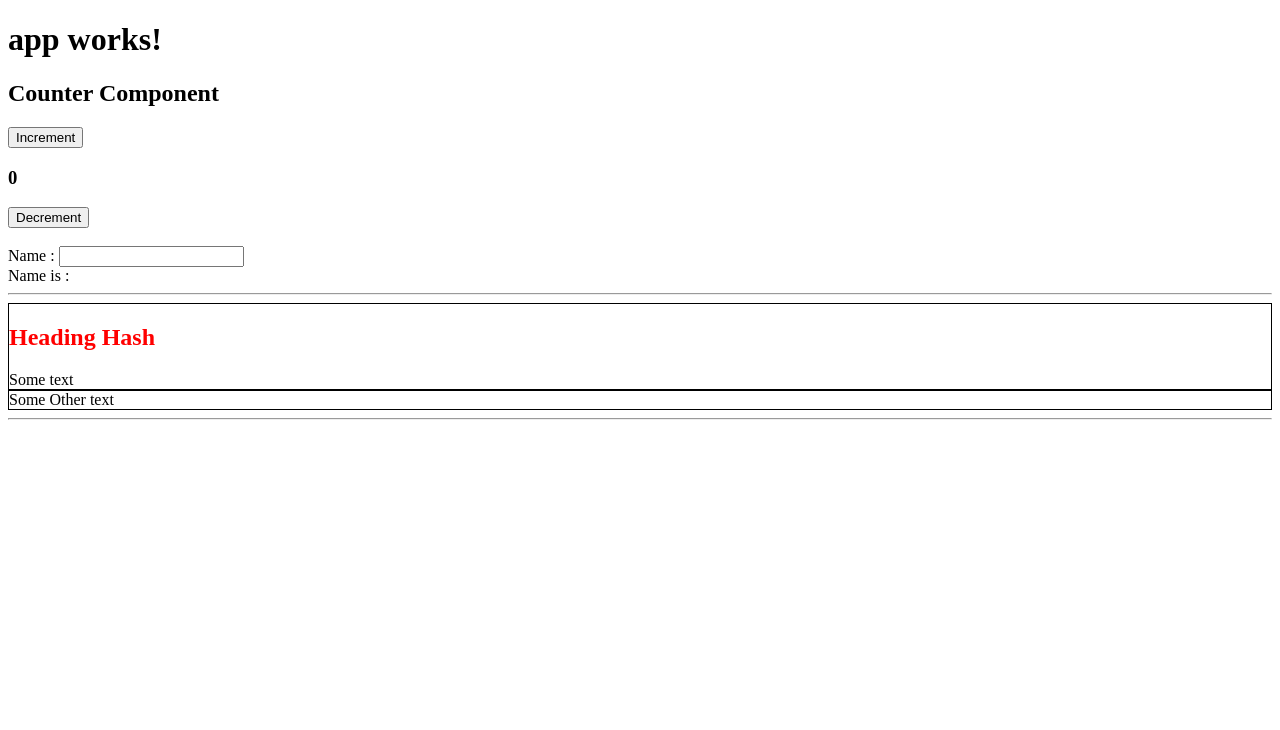
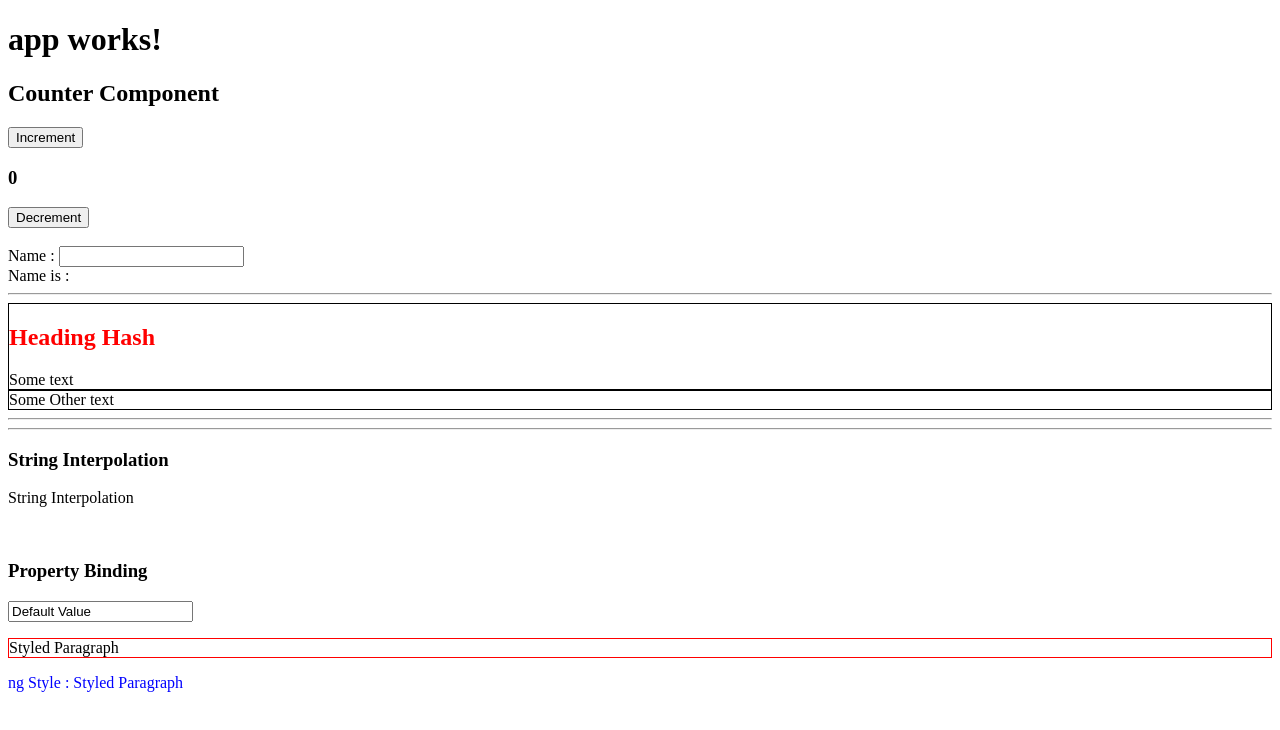
Before and after one commit to kinathru/Angular2CounterDemo, an Angular app: page / in a window 1280 px wide. Shown: the top 730 px of the page. Built offline with nearby package versions, Linux system fonts and the light colour scheme.

Commit message:
property binding

```diff
--- a/src/app/app.component.html
+++ b/src/app/app.component.html
@@ -3,3 +3,4 @@
 </h1>
 <app-counter></app-counter>
 <hr>
+<app-databinding></app-databinding>
--- a/src/app/app.module.ts
+++ b/src/app/app.module.ts
@@ -6,12 +6,16 @@ import { HttpModule } from '@angular/http';
 import { AppComponent } from './app.component';
 import { CounterComponent } from './counter/counter.component';
 import { HashComponent } from './hash/hash.component';
+import { DatabindingComponent } from './databinding/databinding.component';
+import { PropertyBindingComponent } from './databinding/property-binding.component';
 
 @NgModule({
   declarations: [
     AppComponent,
     CounterComponent,
-    HashComponent
+    HashComponent,
+    DatabindingComponent,
+    PropertyBindingComponent
   ],
   imports: [
     BrowserModule,
--- a/src/app/counter/counter.component.html
+++ b/src/app/counter/counter.component.html
@@ -16,3 +16,5 @@
 <app-hash>
   <div>Some Other text</div>
 </app-hash>
+
+<hr>
--- /dev/null
+++ b/src/app/databinding/databinding.component.css
@@ -0,0 +1,3 @@
+.redBorder {
+  border: 1px solid red;
+}
--- /dev/null
+++ b/src/app/databinding/databinding.component.html
@@ -0,0 +1,10 @@
+<h3>String Interpolation</h3>
+<p>
+  {{stringInterpExample}}
+</p>
+<br/>
+
+<h3>Property Binding</h3>
+<input [value]="defaultInputValue">
+<p [ngClass]="{redBorder: onTest()}">Styled Paragraph</p>
+<p [ngStyle]="{color: 'blue'}">ng Style : Styled Paragraph</p>
--- /dev/null
+++ b/src/app/databinding/databinding.component.ts
@@ -0,0 +1,25 @@
+import {Component, OnInit} from '@angular/core';
+
+@Component({
+  selector: 'app-databinding',
+  templateUrl: './databinding.component.html',
+  styleUrls: ['./databinding.component.css']
+})
+export class DatabindingComponent implements OnInit {
+
+  private stringInterpExample: string;
+  private defaultInputValue: string;
+
+  constructor() {
+    this.stringInterpExample = ' String Interpolation ';
+    this.defaultInputValue = 'Default Value';
+  }
+
+  ngOnInit() {
+  }
+
+  onTest() {
+    return true;
+  }
+
+}
--- /dev/null
+++ b/src/app/databinding/property-binding.component.ts
@@ -0,0 +1,19 @@
+import { Component, OnInit } from '@angular/core';
+
+@Component({
+  selector: 'app-property-binding',
+  template: `
+    <p>
+      property-binding Works!
+    </p>
+  `,
+  styles: []
+})
+export class PropertyBindingComponent implements OnInit {
+
+  constructor() { }
+
+  ngOnInit() {
+  }
+
+}
```
Also changed, not shown: 2 other files (tests, documents, lock files or other folders).
